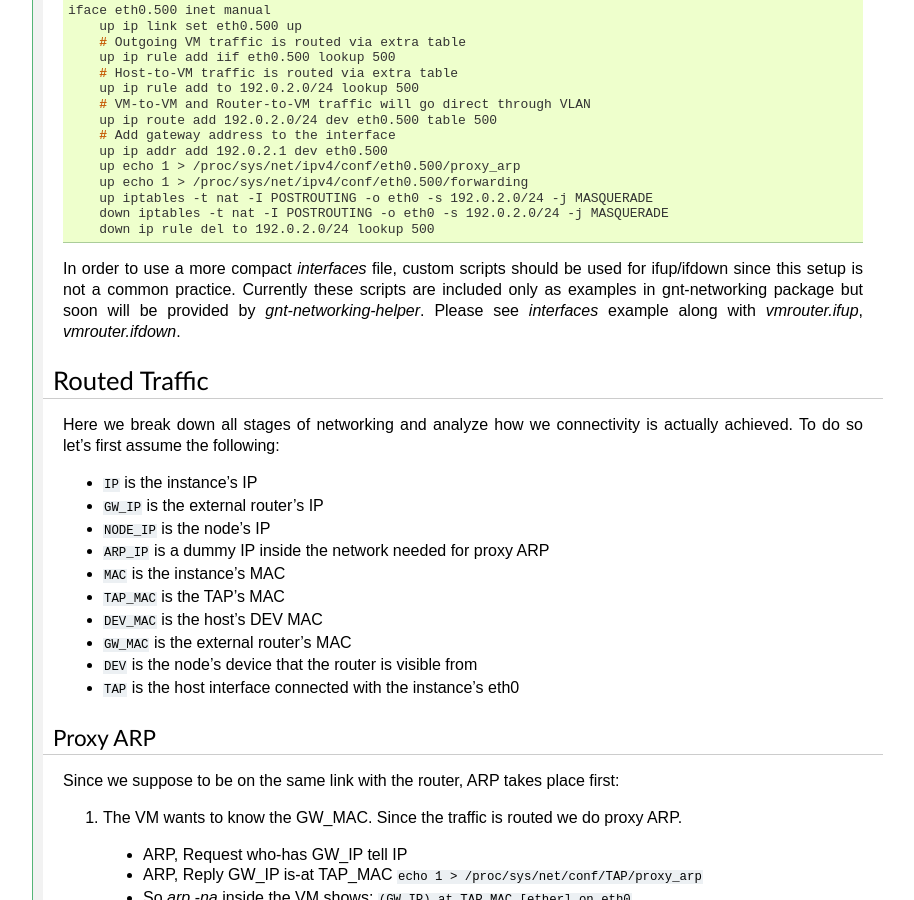
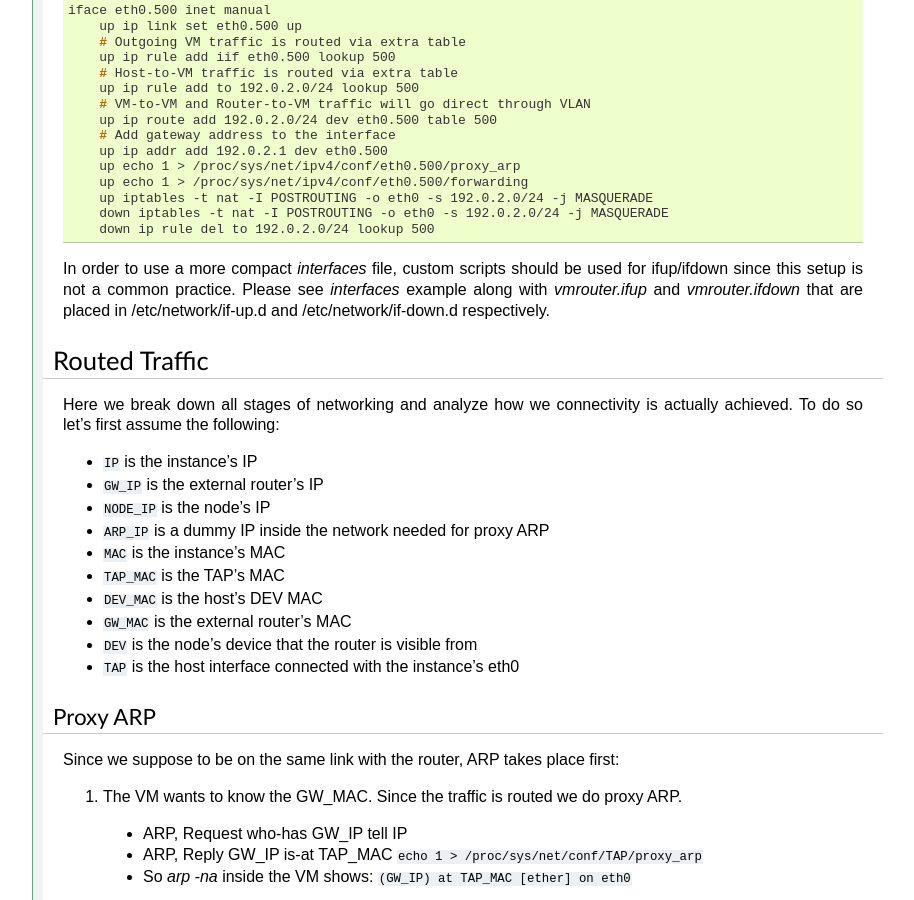
Before and after one commit to grnet/gnt-networking, a Sphinx documentation site: the page built from docs/routed.rst, in a window 1280 px wide and 900 px high, scrolled down 1113 px. Shown: the whole window, without its empty margins (187-1101 px from the left). Built offline with Sphinx 7.4.7, drawn with Linux system fonts in a browser that asks for light colours; formulas are drawn with MathJax 3.

Commit message:
vmrouter scripts cleanup

```diff
--- a/docs/routed.rst
+++ b/docs/routed.rst
@@ -100,10 +100,9 @@ For a node that acts both as a router and a VMC we have:
 
 
 In order to use a more compact `interfaces` file, custom scripts should be
-used for ifup/ifdown since this setup is not a common practice.  Currently
-these scripts are included only as examples in gnt-networking package but soon
-will be provided by `gnt-networking-helper`. Please see `interfaces` example along
-with `vmrouter.ifup`, `vmrouter.ifdown`.
+used for ifup/ifdown since this setup is not a common practice.
+Please see `interfaces` example along with `vmrouter.ifup` and `vmrouter.ifdown` that
+are placed in /etc/network/if-up.d and /etc/network/if-down.d respectively.
 
 .. _routed-traffic:
 
```
Also changed, not shown: 7 other files.
